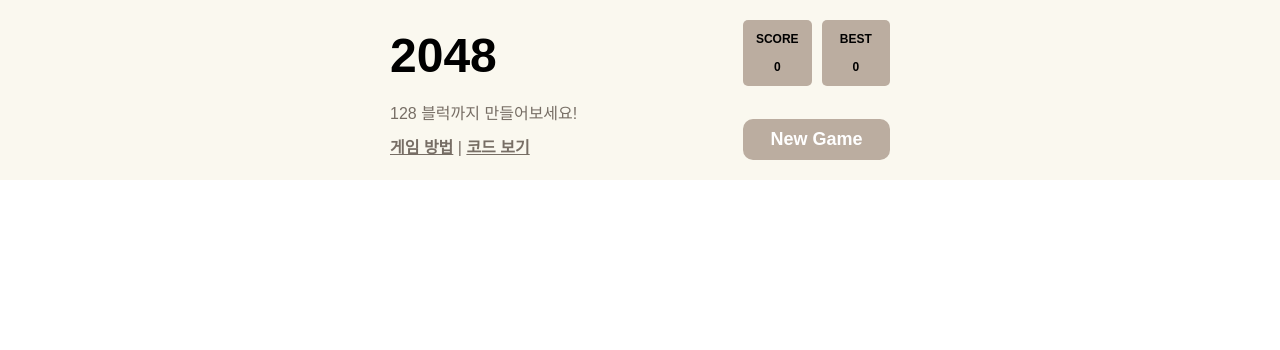
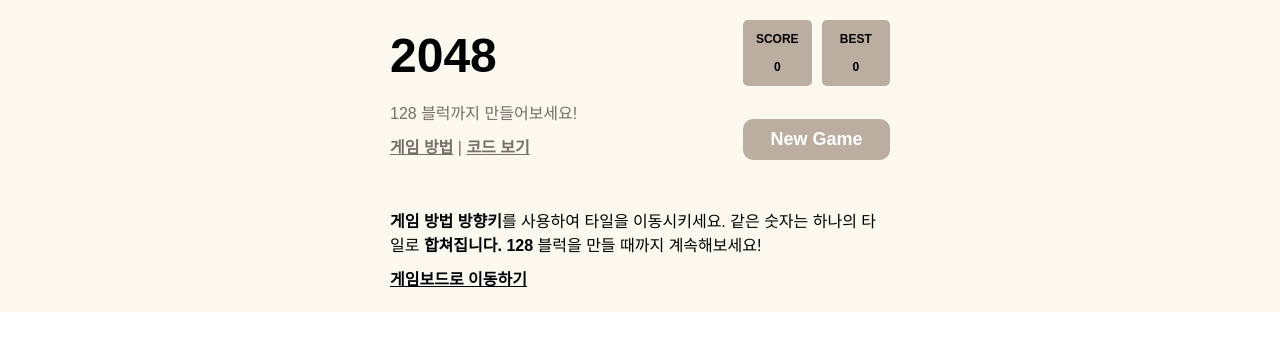
Before and after one commit to Yeonu-Kim/2048_game, a React (Vite) app: page / in a window 1280 px wide. Shown: the top 350 px of the page. Built offline with nearby package versions, Linux system fonts and the light colour scheme.

Commit message:
[feat] Add a footer component

```diff
--- /dev/null
+++ b/src/components/Footer.tsx
@@ -0,0 +1,20 @@
+import { StyledContainer } from './styles/Container.styled';
+import { StyledFont } from './styles/Font.styled.tsx';
+
+const Footer = () => {
+  return (
+    <StyledContainer id="how-to-play">
+      <StyledFont>
+        <StyledFont bold>게임 방법</StyledFont>{' '}
+        <StyledFont bold>방향키</StyledFont>를 사용하여 타일을 이동시키세요.
+        같은 숫자는 하나의 타일로 <StyledFont bold>합쳐집니다. </StyledFont>
+        <StyledFont bold>128</StyledFont> 블럭을 만들 때까지 계속해보세요!
+      </StyledFont>
+      <StyledFont as="a" href="#gameboard" bold>
+        게임보드로 이동하기
+      </StyledFont>
+    </StyledContainer>
+  );
+};
+
+export default Footer;
--- a/src/page/MainPage.tsx
+++ b/src/page/MainPage.tsx
@@ -1,5 +1,6 @@
 import styled from 'styled-components';
 
+import Footer from '../components/Footer.tsx';
 import Header from '../components/Header.tsx';
 import { StyledContainer } from '../components/styles/Container.styled.tsx';
 
@@ -8,6 +9,7 @@ const MainPage = () => {
     <StyledBackground>
       <StyledMainContainer gap={5}>
         <Header />
+        <Footer />
       </StyledMainContainer>
     </StyledBackground>
   );
```
